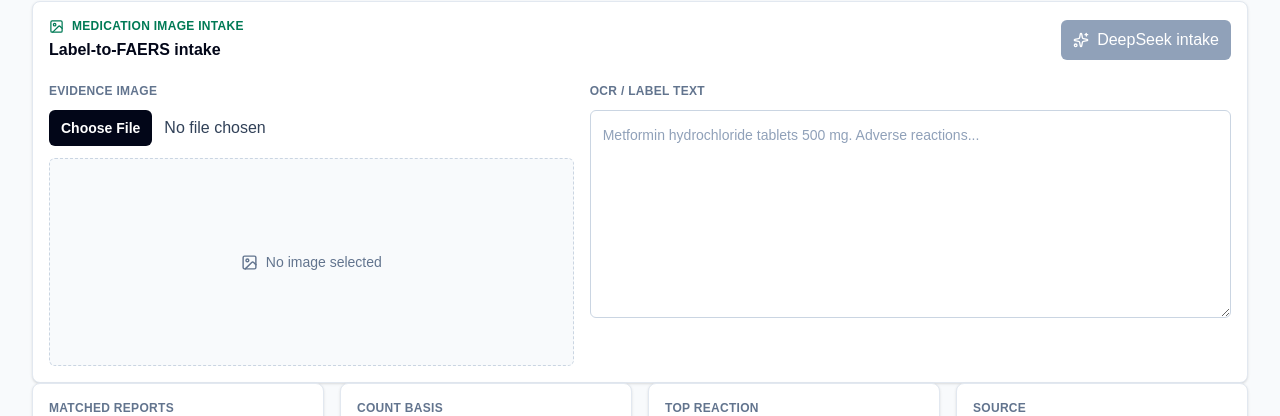
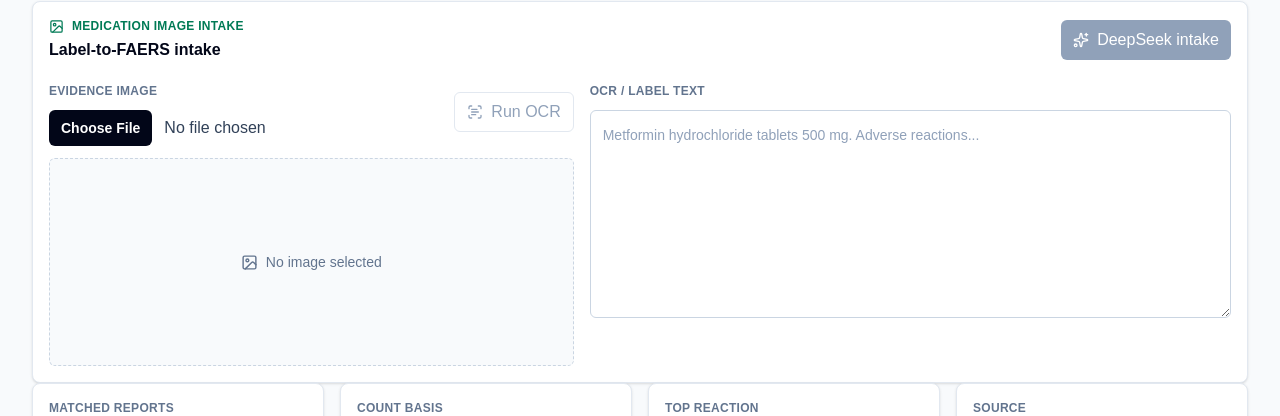
Before and after one commit to 67-rui/ai-pharmacovigilance-platform, a Next.js app in the folder apps/web/: page / in a window 1280 px wide. Shown: the part 210-626 px from the top of the page. Built offline with nearby package versions, Linux system fonts and the light colour scheme.

Commit message:
Add browser OCR medication intake

```diff
--- a/apps/web/package.json
+++ b/apps/web/package.json
@@ -14,6 +14,7 @@
     "react": "19.2.4",
     "react-dom": "19.2.4",
     "recharts": "^3.8.1",
+    "tesseract.js": "^7.0.0",
     "zod": "^4.4.3"
   },
   "devDependencies": {
--- a/apps/web/src/components/PharmacovigilanceDashboard.tsx
+++ b/apps/web/src/components/PharmacovigilanceDashboard.tsx
@@ -21,6 +21,7 @@ import {
   RefreshCw,
   Search,
   Sparkles,
+  ScanText,
 } from "lucide-react";
 import type { LucideIcon } from "lucide-react";
 import {
@@ -962,8 +963,12 @@ type MedicationIntakePanelProps = {
   intakeText: string;
   intakeResult: MedicationIntakeResult | null;
   isIntakeLoading: boolean;
+  isOcrLoading: boolean;
+  ocrProgress: number | null;
+  ocrError: string | null;
   onImageChange: (file: File | null) => void;
   onTextChange: (value: string) => void;
+  onRunOcr: () => void;
   onRunIntake: () => void;
   onConfirmDrug: (drug: string) => void;
 };
@@ -973,8 +978,12 @@ function MedicationIntakePanel({
   intakeText,
   intakeResult,
   isIntakeLoading,
+  isOcrLoading,
+  ocrProgress,
+  ocrError,
   onImageChange,
   onTextChange,
+  onRunOcr,
   onRunIntake,
   onConfirmDrug,
 }: MedicationIntakePanelProps) {
@@ -1005,7 +1014,8 @@ function MedicationIntakePanel({
 
       <div className="grid gap-4 lg:grid-cols-[0.9fr_1.1fr]">
         <div className="space-y-3">
-          <label className="block">
+          <div className="flex flex-col gap-2 sm:flex-row sm:items-center sm:justify-between">
+            <label className="block flex-1">
               <span className="text-xs font-semibold uppercase tracking-wide text-slate-500">
                 Evidence image
               </span>
@@ -1016,6 +1026,38 @@ function MedicationIntakePanel({
                 className="mt-2 block w-full text-sm text-slate-700 file:mr-3 file:h-9 file:rounded-md file:border-0 file:bg-slate-950 file:px-3 file:text-sm file:font-semibold file:text-white"
               />
             </label>
+            <button
+              type="button"
+              onClick={onRunOcr}
+              disabled={isOcrLoading || !imagePreviewUrl}
+              className="inline-flex h-10 items-center justify-center gap-2 rounded-md border border-slate-300 bg-white px-3 text-sm font-semibold text-slate-700 transition hover:border-emerald-700 hover:text-emerald-800 disabled:cursor-not-allowed disabled:border-slate-200 disabled:text-slate-400"
+            >
+              <LoadingActionIcon isLoading={isOcrLoading} Icon={ScanText} />
+              Run OCR
+            </button>
+          </div>
+
+          {isOcrLoading || ocrProgress !== null || ocrError ? (
+            <div className="rounded-md border border-slate-200 bg-slate-50 p-3">
+              <div className="flex items-center justify-between gap-3 text-xs font-semibold uppercase tracking-wide text-slate-500">
+                <span>Browser OCR</span>
+                <span>{ocrProgress !== null ? `${Math.round(ocrProgress)}%` : "Ready"}</span>
+              </div>
+              <div className="mt-2 h-2 overflow-hidden rounded-full bg-slate-200">
+                <div
+                  className="h-full rounded-full bg-emerald-700 transition-all"
+                  style={{ width: `${ocrProgress ?? 0}%` }}
+                />
+              </div>
+              {ocrError ? (
+                <div className="mt-2 text-sm leading-6 text-rose-800">{ocrError}</div>
+              ) : (
+                <div className="mt-2 text-sm leading-6 text-slate-600">
+                  OCR runs locally in the browser and fills the label text field for review.
+                </div>
+              )}
+            </div>
+          ) : null}
 
           <div className="flex min-h-52 items-center justify-center overflow-hidden rounded-md border border-dashed border-slate-300 bg-slate-50">
             {imagePreviewUrl ? (
@@ -1172,6 +1214,7 @@ export function PharmacovigilanceDashboard() {
   const [comparatorDrug, setComparatorDrug] = useState("warfarin");
   const [comparison, setComparison] = useState<DrugComparison | null>(null);
   const [intakeText, setIntakeText] = useState("");
+  const [intakeImageFile, setIntakeImageFile] = useState<File | null>(null);
   const [intakeFileName, setIntakeFileName] = useState<string | undefined>();
   const [intakeImagePreviewUrl, setIntakeImagePreviewUrl] = useState("");
   const [intakeResult, setIntakeResult] = useState<MedicationIntakeResult | null>(
@@ -1183,6 +1226,9 @@ export function PharmacovigilanceDashboard() {
   const [isRankingLoading, setIsRankingLoading] = useState(false);
   const [isComparisonLoading, setIsComparisonLoading] = useState(false);
   const [isIntakeLoading, setIsIntakeLoading] = useState(false);
+  const [isOcrLoading, setIsOcrLoading] = useState(false);
+  const [ocrProgress, setOcrProgress] = useState<number | null>(null);
+  const [ocrError, setOcrError] = useState<string | null>(null);
   const [error, setError] = useState<string | null>(null);
   const analysisRequestId = useRef(0);
   const reportRequestId = useRef(0);
@@ -1209,8 +1255,45 @@ export function PharmacovigilanceDashboard() {
       URL.revokeObjectURL(intakeImagePreviewUrl);
     }
 
+    setIntakeImageFile(file);
     setIntakeFileName(file?.name);
     setIntakeImagePreviewUrl(file ? URL.createObjectURL(file) : "");
+    setOcrProgress(null);
+    setOcrError(null);
+  }
+
+  async function runBrowserOcr() {
+    if (!intakeImageFile) return;
+
+    setIsOcrLoading(true);
+    setOcrProgress(0);
+    setOcrError(null);
+    setError(null);
+
+    try {
+      const { recognize } = await import("tesseract.js");
+      const result = await recognize(intakeImageFile, "eng", {
+        logger: (message) => {
+          if (message.status === "recognizing text") {
+            setOcrProgress(Math.round(message.progress * 100));
+          }
+        },
+      });
+      const text = result.data.text.trim();
+
+      if (!text) {
+        throw new Error("No readable text was detected in the selected image.");
+      }
+
+      intakeRequestId.current += 1;
+      setIntakeResult(null);
+      setIntakeText(text);
+      setOcrProgress(100);
+    } catch (error) {
+      setOcrError(error instanceof Error ? error.message : "Unable to run OCR.");
+    } finally {
+      setIsOcrLoading(false);
+    }
   }
 
   async function runAnalysis(nextDrug = drug) {
@@ -1547,12 +1630,16 @@ export function PharmacovigilanceDashboard() {
           intakeText={intakeText}
           intakeResult={intakeResult}
           isIntakeLoading={isIntakeLoading}
+          isOcrLoading={isOcrLoading}
+          ocrProgress={ocrProgress}
+          ocrError={ocrError}
           onImageChange={handleIntakeImageChange}
           onTextChange={(value) => {
             intakeRequestId.current += 1;
             setIntakeResult(null);
             setIntakeText(value);
           }}
+          onRunOcr={() => void runBrowserOcr()}
           onRunIntake={() => void runMedicationIntake()}
           onConfirmDrug={confirmIntakeDrug}
         />
```
Also changed, not shown: 4 other files (tests, documents, lock files or other folders). Lines whose indentation alone changed are shown as unchanged.
